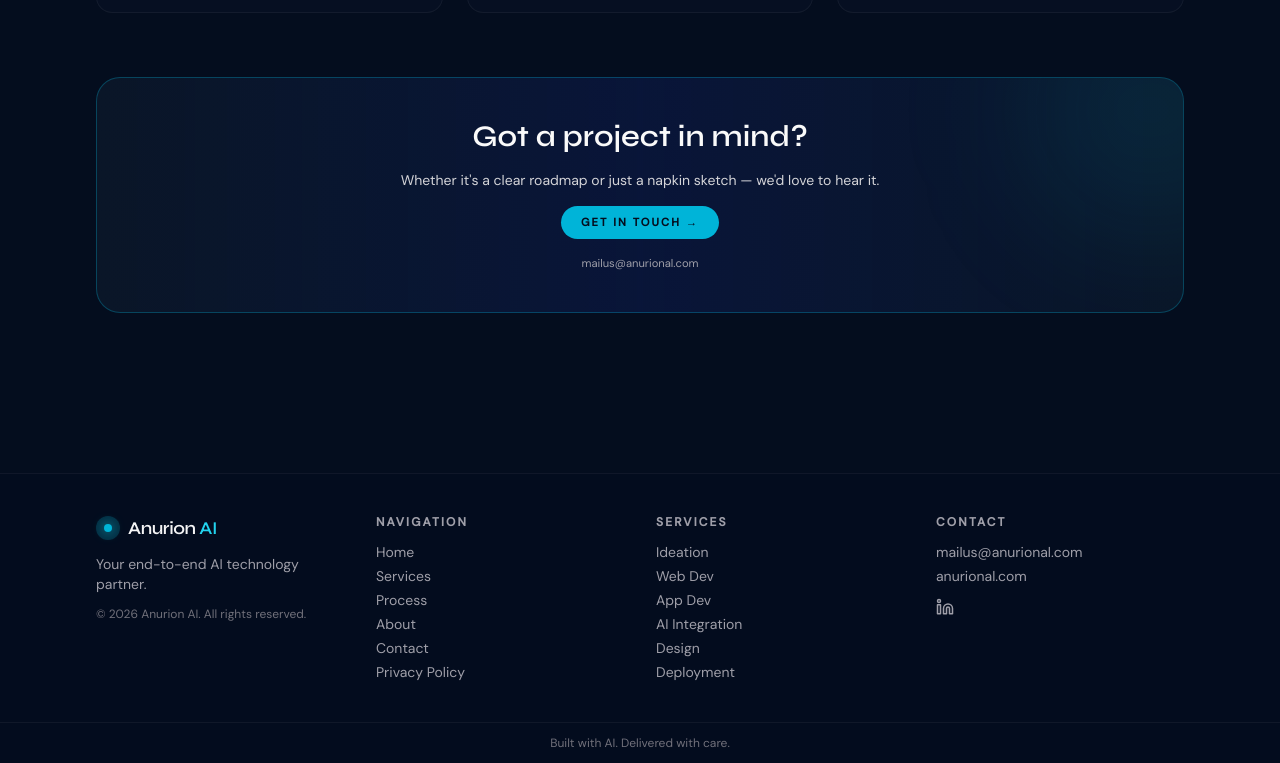
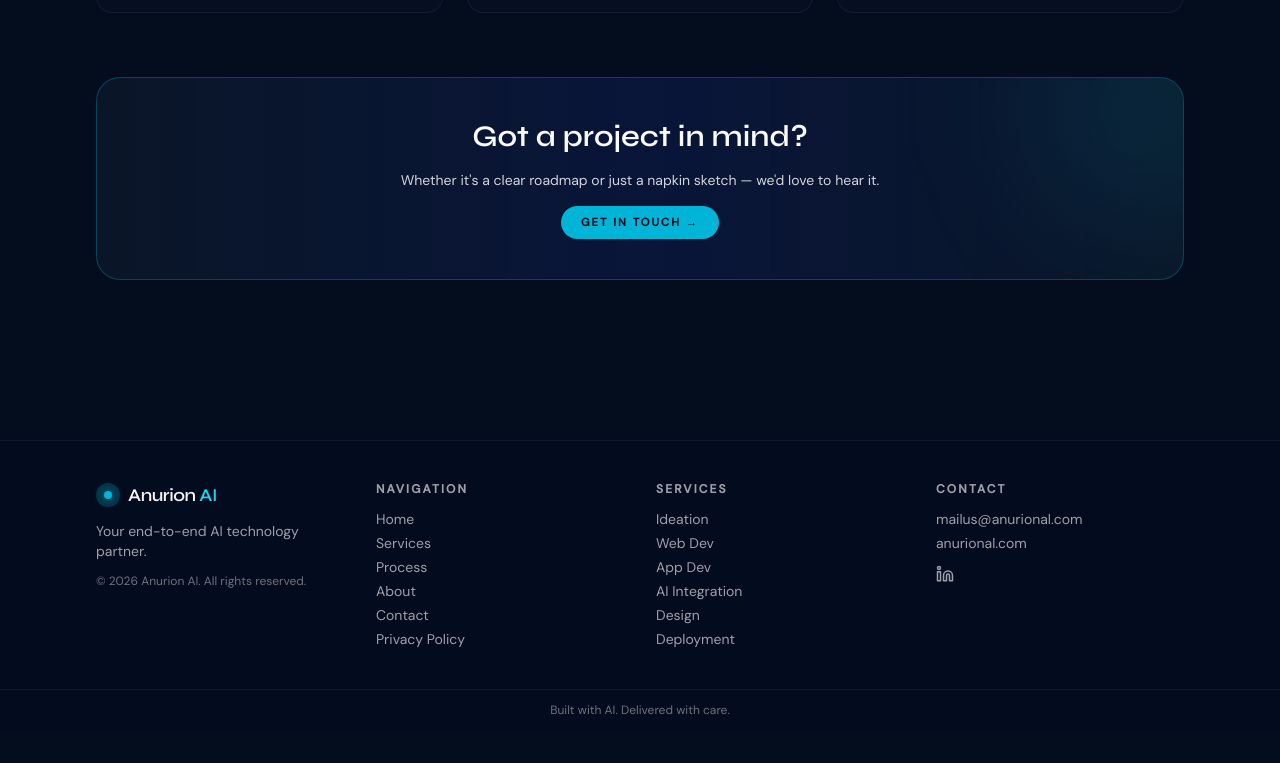
Before and after one commit to aianurion-maker/website, a Next.js app: page / in a window 1280 px wide. Shown: the part 2325-3088 px from the top of the page. After the commit the page ends 3055 px from the top, so only its background shows below. Built offline with nearby package versions, Linux system fonts and the light colour scheme.

Commit message:
chore: remove email line under home CTA button

```diff
--- a/app/page.tsx
+++ b/app/page.tsx
@@ -337,9 +337,6 @@ export default function Home() {
               >
                 Get In Touch →
               </a>
-              <p className="text-[0.7rem] text-zinc-400">
-                mailus@anurional.com
-              </p>
             </div>
           </div>
         </FadeInSection>
```
